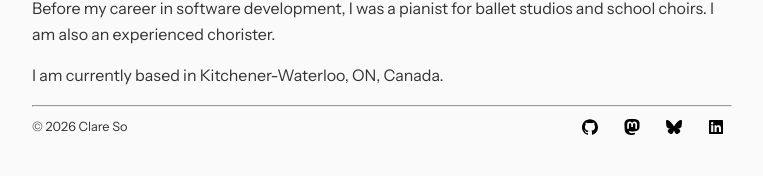
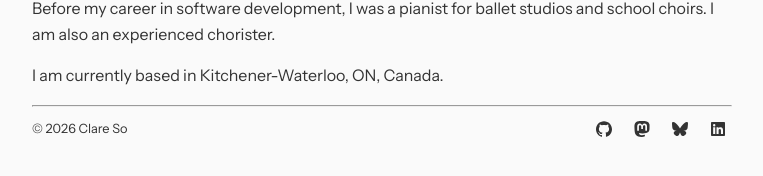
Before and after one commit to clarmso/clarmso.github.io, a Jekyll site: the page built from index.md, in a window 1280 px wide. Shown: the part 225-401 px from the top of the page, without its empty margins (258-1021 px from the left). Built offline with Jekyll 4.4.1, drawn with Linux system fonts in a browser that asks for light colours.

Commit message:
Fix social icons

```diff
--- a/_layouts/default.html
+++ b/_layouts/default.html
@@ -61,16 +61,24 @@
         <p class="footer-copyright">&copy; {{ site.time | date: '%Y' }} Clare So</p>
         <div class="footer-social" aria-label="Social links">
           <a class="footer-social-link" href="https://github.com/clarmso" aria-label="GitHub" title="GitHub">
-            <img class="social-icon-brand" src="{{ site.baseurl }}/assets/icons/social/github.svg" alt="GitHub" width="16" height="16">
+            <svg class="social-icon-brand" aria-hidden="true" viewBox="0 0 24 24" focusable="false">
+              <path fill="currentColor" d="M12 .297c-6.63 0-12 5.373-12 12 0 5.303 3.438 9.8 8.205 11.385.6.113.82-.258.82-.577 0-.285-.01-1.04-.015-2.04-3.338.724-4.042-1.61-4.042-1.61C4.422 18.07 3.633 17.7 3.633 17.7c-1.087-.744.084-.729.084-.729 1.205.084 1.838 1.236 1.838 1.236 1.07 1.835 2.809 1.305 3.495.998.108-.776.417-1.305.76-1.605-2.665-.3-5.466-1.332-5.466-5.93 0-1.31.465-2.38 1.235-3.22-.135-.303-.54-1.523.105-3.176 0 0 1.005-.322 3.3 1.23.96-.267 1.98-.399 3-.405 1.02.006 2.04.138 3 .405 2.28-1.552 3.285-1.23 3.285-1.23.645 1.653.24 2.873.12 3.176.765.84 1.23 1.91 1.23 3.22 0 4.61-2.805 5.625-5.475 5.92.42.36.81 1.096.81 2.22 0 1.606-.015 2.896-.015 3.286 0 .315.21.69.825.57C20.565 22.092 24 17.592 24 12.297c0-6.627-5.373-12-12-12"/>
+            </svg>
           </a>
           <a class="footer-social-link" href="https://mastodon.online/@clarmso" rel="me" aria-label="Mastodon" title="Mastodon">
-            <img class="social-icon-brand" src="{{ site.baseurl }}/assets/icons/social/mastodon.svg" alt="Mastodon" width="16" height="16">
+            <svg class="social-icon-brand" aria-hidden="true" viewBox="0 0 24 24" focusable="false">
+              <path fill="currentColor" d="M23.268 5.313c-.35-2.578-2.617-4.61-5.304-5.004C17.51.242 15.792 0 11.813 0h-.03c-3.98 0-4.835.242-5.288.309C3.882.692 1.496 2.518.917 5.127.64 6.412.61 7.837.661 9.143c.074 1.874.088 3.745.26 5.611.118 1.24.325 2.47.62 3.68.55 2.237 2.777 4.098 4.96 4.857 2.336.792 4.849.923 7.256.38.265-.061.527-.132.786-.213.585-.184 1.27-.39 1.774-.753a.057.057 0 0 0 .023-.043v-1.809a.052.052 0 0 0-.02-.041.053.053 0 0 0-.046-.01 20.282 20.282 0 0 1-4.709.545c-2.73 0-3.463-1.284-3.674-1.818a5.593 5.593 0 0 1-.319-1.433.053.053 0 0 1 .066-.054c1.517.363 3.072.546 4.632.546.376 0 .75 0 1.125-.01 1.57-.044 3.224-.124 4.768-.422.038-.008.077-.015.11-.024 2.435-.464 4.753-1.92 4.989-5.604.008-.145.03-1.52.03-1.67.002-.512.167-3.63-.024-5.545zm-3.748 9.195h-2.561V8.29c0-1.309-.55-1.976-1.67-1.976-1.23 0-1.846.79-1.846 2.35v3.403h-2.546V8.663c0-1.56-.617-2.35-1.848-2.35-1.112 0-1.668.668-1.67 1.977v6.218H4.822V8.102c0-1.31.337-2.35 1.011-3.12.696-.77 1.608-1.164 2.74-1.164 1.311 0 2.302.5 2.962 1.498l.638 1.06.638-1.06c.66-.999 1.65-1.498 2.96-1.498 1.13 0 2.043.395 2.74 1.164.675.77 1.012 1.81 1.012 3.12z"/>
+            </svg>
           </a>
           <a class="footer-social-link" href="https://bsky.app/profile/clarmso.ca/" aria-label="Bluesky" title="Bluesky">
-            <img class="social-icon-brand" src="{{ site.baseurl }}/assets/icons/social/bluesky.svg" alt="Bluesky" width="16" height="16">
+            <svg class="social-icon-brand" aria-hidden="true" viewBox="0 0 24 24" focusable="false">
+              <path fill="currentColor" d="M5.202 2.857C7.954 4.922 10.913 9.11 12 11.358c1.087-2.247 4.046-6.436 6.798-8.501C20.783 1.366 24 .213 24 3.883c0 .732-.42 6.156-.667 7.037-.856 3.061-3.978 3.842-6.755 3.37 4.854.826 6.089 3.562 3.422 6.299-5.065 5.196-7.28-1.304-7.847-2.97-.104-.305-.152-.448-.153-.327 0-.121-.05.022-.153.327-.568 1.666-2.782 8.166-7.847 2.97-2.667-2.737-1.432-5.473 3.422-6.3-2.777.473-5.899-.308-6.755-3.369C.42 10.04 0 4.615 0 3.883c0-3.67 3.217-2.517 5.202-1.026"/>
+            </svg>
           </a>
           <a class="footer-social-link" href="https://www.linkedin.com/in/clarmso/" aria-label="LinkedIn" title="LinkedIn">
-            <img class="social-icon-brand" src="{{ site.baseurl }}/assets/icons/social/linkedin.svg" alt="LinkedIn" width="16" height="16">
+            <svg class="social-icon-brand" aria-hidden="true" viewBox="0 0 448 512" focusable="false">
+              <path fill="currentColor" d="M416 32L31.9 32C14.3 32 0 46.5 0 64.3L0 447.7C0 465.5 14.3 480 31.9 480L416 480c17.6 0 32-14.5 32-32.3l0-383.4C448 46.5 433.6 32 416 32zM135.4 416l-66.4 0 0-213.8 66.5 0 0 213.8-.1 0zM102.2 96a38.5 38.5 0 1 1 0 77 38.5 38.5 0 1 1 0-77zM384.3 416l-66.4 0 0-104c0-24.8-.5-56.7-34.5-56.7-34.6 0-39.9 27-39.9 54.9l0 105.8-66.4 0 0-213.8 63.7 0 0 29.2 .9 0c8.9-16.8 30.6-34.5 62.9-34.5 67.2 0 79.7 44.3 79.7 101.9l0 117.2z"/>
+            </svg>
           </a>
         </div>
       </div>
--- a/assets/style.css
+++ b/assets/style.css
@@ -160,23 +160,22 @@ a:hover, a:focus {
 .footer-social-link {
   display: inline-flex;
   align-items: center;
-  gap: 6px;
-  padding: 4px 8px;
+  justify-content: center;
+  width: 28px;
+  height: 28px;
+  padding: 0;
   border-radius: 999px;
 }
 
-.footer-social-link img {
+.social-icon-brand {
   width: 16px;
   height: 16px;
+  display: block;
+  fill: currentColor;
 }
 
-.social-icon-brand {
-  /* Render all social icons in monochrome for a consistent footer style. */
-  filter: grayscale(1) brightness(0);
-}
-
-html.dark-mode .social-icon-brand {
-  filter: grayscale(1) brightness(0) invert(1);
+.footer-social-link {
+  color: var(--text-color);
 }
 
 .footer-copyright {
```
